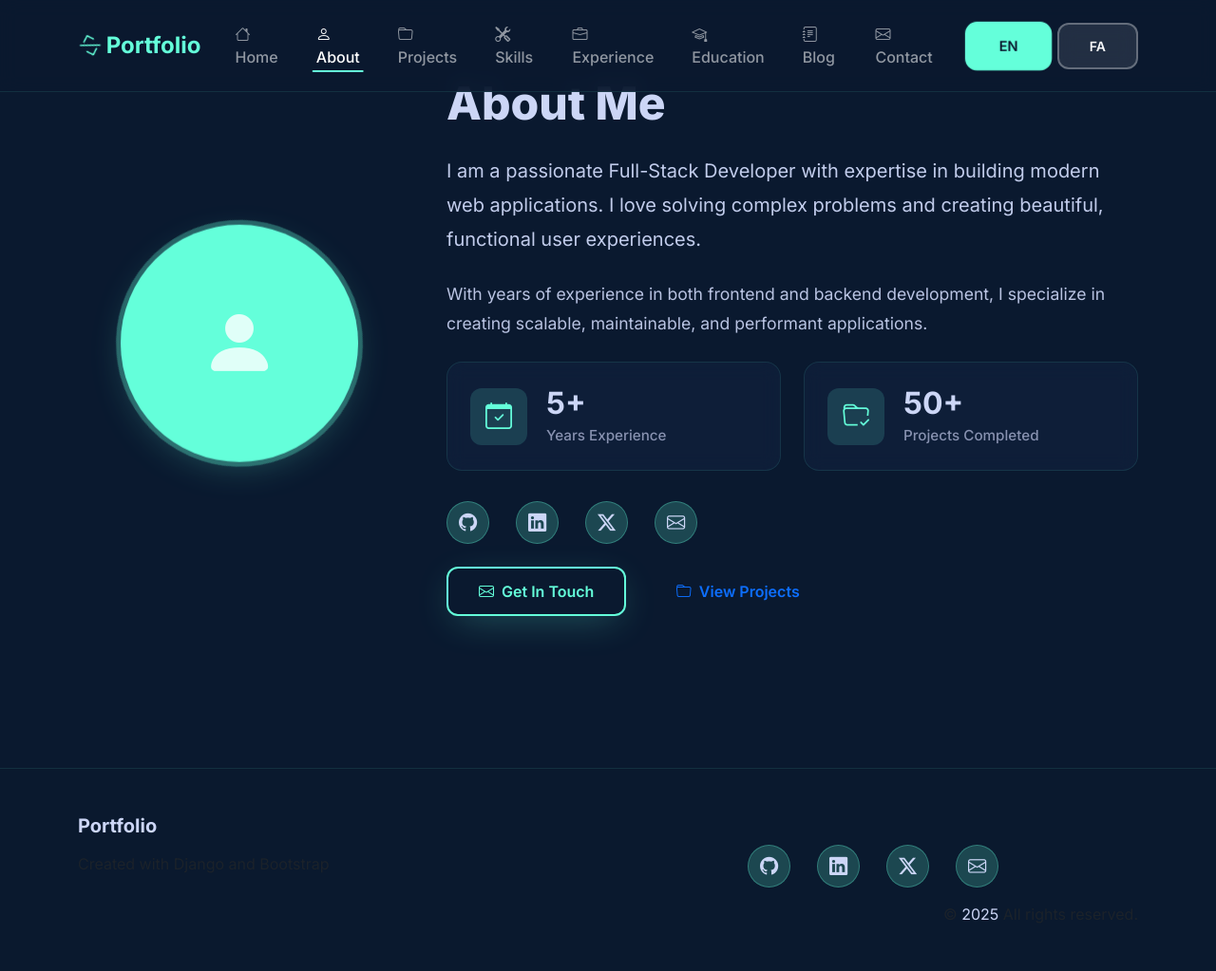
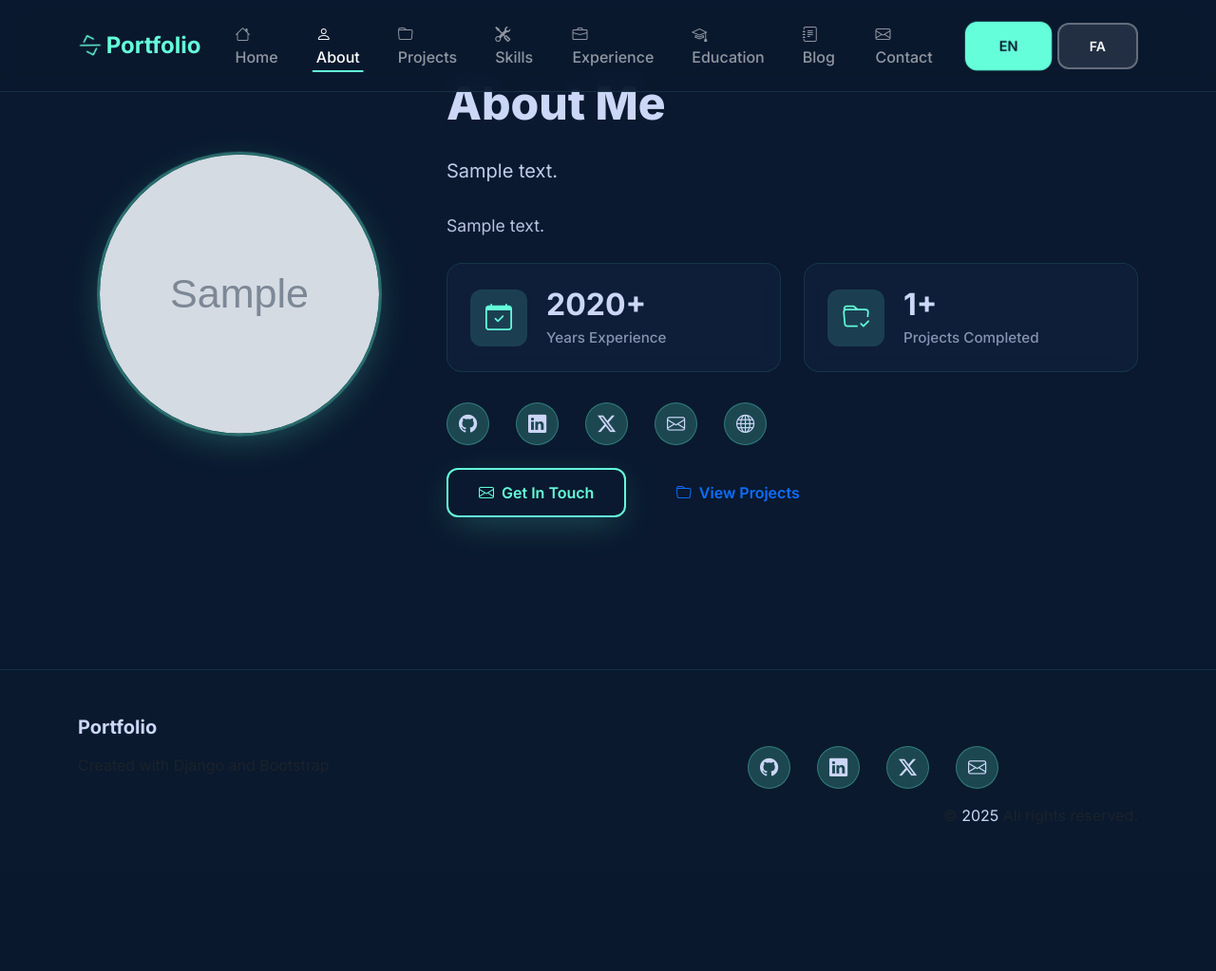
Before and after one commit to cloner7575/protfolio, a Django app: page /about/ in a window 1280 px wide; the page is wider, and only the part inside the window is pictured. Shown: that part at 95% size. After the commit the page ends 868 px from the top of that part, so only its background shows below. Run offline with Django 5.2, Linux system fonts and the light colour scheme; data comes from the database, SQL or seed files in the repository; tables that the repository leaves empty hold one stand-in row (values such as "Sample post"); grey boxes marked "Sample" are stand-in pictures.

Commit message:
profile changed

```diff
--- a/portfolio/models.py
+++ b/portfolio/models.py
@@ -157,3 +157,70 @@ class Contact(models.Model):
 
     def __str__(self):
         return f"{self.name} - {self.subject}"
+
+
+class Profile(models.Model):
+    """Profile information for the portfolio owner"""
+    name_en = models.CharField(max_length=200, verbose_name=_('Name (English)'))
+    name_fa = models.CharField(max_length=200, blank=True, verbose_name=_('Name (Persian)'))
+    profile_image = models.ImageField(upload_to='profile/', blank=True, null=True, verbose_name=_('Profile Image'))
+    title_en = models.CharField(max_length=200, default='Web Developer & Creative Problem Solver', verbose_name=_('Title (English)'))
+    title_fa = models.CharField(max_length=200, blank=True, verbose_name=_('Title (Persian)'))
+    bio_short_en = models.TextField(blank=True, verbose_name=_('Short Bio (English)'),
+                                     help_text=_('Brief introduction for hero section'))
+    bio_short_fa = models.TextField(blank=True, verbose_name=_('Short Bio (Persian)'))
+    bio_long_en = models.TextField(blank=True, verbose_name=_('Long Bio (English)'),
+                                   help_text=_('Detailed description for about page'))
+    bio_long_fa = models.TextField(blank=True, verbose_name=_('Long Bio (Persian)'))
+    email = models.EmailField(blank=True, verbose_name=_('Email'))
+    phone = models.CharField(max_length=20, blank=True, verbose_name=_('Phone'))
+    location = models.CharField(max_length=200, blank=True, verbose_name=_('Location'))
+
+    # Social Links
+    github_url = models.URLField(blank=True, verbose_name=_('GitHub URL'))
+    linkedin_url = models.URLField(blank=True, verbose_name=_('LinkedIn URL'))
+    twitter_url = models.URLField(blank=True, verbose_name=_('Twitter/X URL'))
+    website_url = models.URLField(blank=True, verbose_name=_('Website URL'))
+
+    # Statistics
+    years_experience = models.IntegerField(default=0, verbose_name=_('Years of Experience'))
+    projects_completed = models.IntegerField(default=0, verbose_name=_('Projects Completed'))
+
+    updated_at = models.DateTimeField(auto_now=True, verbose_name=_('Updated At'))
+
+    class Meta:
+        verbose_name = _('Profile')
+        verbose_name_plural = _('Profile')
+
+    def __str__(self):
+        return self.name_en
+
+    def get_name(self, language=None):
+        from django.utils.translation import get_language
+        if language is None:
+            language = get_language()
+        return self.name_fa if language == 'fa' and self.name_fa else self.name_en
+
+    def get_title(self, language=None):
+        from django.utils.translation import get_language
+        if language is None:
+            language = get_language()
+        return self.title_fa if language == 'fa' and self.title_fa else self.title_en
+
+    def get_bio_short(self, language=None):
+        from django.utils.translation import get_language
+        if language is None:
+            language = get_language()
+        return self.bio_short_fa if language == 'fa' and self.bio_short_fa else self.bio_short_en
+
+    def get_bio_long(self, language=None):
+        from django.utils.translation import get_language
+        if language is None:
+            language = get_language()
+        return self.bio_long_fa if language == 'fa' and self.bio_long_fa else self.bio_long_en
+
+    @classmethod
+    def get_profile(cls):
+        """Get the profile instance (singleton pattern)"""
+        profile, created = cls.objects.get_or_create(pk=1)
+        return profile
--- a/portfolio/templates/portfolio/about.html
+++ b/portfolio/templates/portfolio/about.html
@@ -9,19 +9,27 @@
         <div class="row align-items-center g-5">
             <div class="col-md-4 text-center" data-aos="fade-right">
                 <div class="profile-pic">
+                    {% if profile.profile_image %}
+                    <img src="{{ profile.profile_image.url }}" alt="{{ profile.get_name }}" class="profile-image">
+                    {% else %}
                     <div class="d-flex align-items-center justify-content-center h-100">
                         <i class="bi bi-person-fill" style="font-size: 5rem; color: rgba(255,255,255,0.8);"></i>
                     </div>
+                    {% endif %}
                 </div>
             </div>
             <div class="col-md-8" data-aos="fade-left">
                 <h2 class="section-title text-start mb-4">{% trans 'About Me' %}</h2>
+                {% if profile.bio_short_en or profile.bio_short_fa %}
                 <p class="about-lead mb-4">
-                    {% trans 'I am a passionate Full-Stack Developer with expertise in building modern web applications. I love solving complex problems and creating beautiful, functional user experiences.' %}
+                    {{ profile.get_bio_short }}
                 </p>
+                {% endif %}
+                {% if profile.bio_long_en or profile.bio_long_fa %}
                 <p class="about-text mb-4">
-                    {% trans 'With years of experience in both frontend and backend development, I specialize in creating scalable, maintainable, and performant applications.' %}
+                    {{ profile.get_bio_long }}
                 </p>
+                {% endif %}
 
                 <div class="row g-4 mb-4">
                     <div class="col-md-6">
@@ -30,7 +38,7 @@
                                 <i class="bi bi-calendar-check"></i>
                             </div>
                             <div class="about-stat-content">
-                                <div class="about-stat-number">{% trans '5+' %}</div>
+                                <div class="about-stat-number">{{ profile.years_experience }}+</div>
                                 <div class="about-stat-label">{% trans 'Years Experience' %}</div>
                             </div>
                         </div>
@@ -41,7 +49,7 @@
                                 <i class="bi bi-folder-check"></i>
                             </div>
                             <div class="about-stat-content">
-                                <div class="about-stat-number">{% trans '50+' %}</div>
+                                <div class="about-stat-number">{{ profile.projects_completed }}+</div>
                                 <div class="about-stat-label">{% trans 'Projects Completed' %}</div>
                             </div>
                         </div>
@@ -49,18 +57,31 @@
                 </div>
 
                 <div class="social-links justify-content-start">
-                    <a href="#" class="social-link" aria-label="{% trans 'GitHub' %}">
+                    {% if profile.github_url %}
+                    <a href="{{ profile.github_url }}" target="_blank" class="social-link" aria-label="{% trans 'GitHub' %}">
                         <i class="bi bi-github"></i>
                     </a>
-                    <a href="#" class="social-link" aria-label="{% trans 'LinkedIn' %}">
+                    {% endif %}
+                    {% if profile.linkedin_url %}
+                    <a href="{{ profile.linkedin_url }}" target="_blank" class="social-link" aria-label="{% trans 'LinkedIn' %}">
                         <i class="bi bi-linkedin"></i>
                     </a>
-                    <a href="#" class="social-link" aria-label="{% trans 'Twitter' %}">
+                    {% endif %}
+                    {% if profile.twitter_url %}
+                    <a href="{{ profile.twitter_url }}" target="_blank" class="social-link" aria-label="{% trans 'Twitter' %}">
                         <i class="bi bi-twitter-x"></i>
                     </a>
-                    <a href="#" class="social-link" aria-label="{% trans 'Email' %}">
+                    {% endif %}
+                    {% if profile.email %}
+                    <a href="mailto:{{ profile.email }}" class="social-link" aria-label="{% trans 'Email' %}">
                         <i class="bi bi-envelope"></i>
                     </a>
+                    {% endif %}
+                    {% if profile.website_url %}
+                    <a href="{{ profile.website_url }}" target="_blank" class="social-link" aria-label="{% trans 'Website' %}">
+                        <i class="bi bi-globe"></i>
+                    </a>
+                    {% endif %}
                 </div>
 
                 <div class="mt-4">
@@ -150,7 +171,23 @@
 /* Profile Pic Enhancement */
 .profile-pic {
     position: relative;
-    overflow: visible;
+    overflow: hidden;
+    border-radius: 50%;
+    width: 300px;
+    height: 300px;
+    margin: 0 auto;
+    background: rgba(100, 255, 218, 0.1);
+    border: 3px solid rgba(100, 255, 218, 0.3);
+    display: flex;
+    align-items: center;
+    justify-content: center;
+}
+
+.profile-image {
+    width: 100%;
+    height: 100%;
+    object-fit: cover;
+    border-radius: 50%;
 }
 
 .profile-pic i {
@@ -159,6 +196,11 @@
 
 .profile-pic:hover i {
     transform: scale(1.1);
+}
+
+.profile-pic:hover {
+    border-color: var(--primary);
+    box-shadow: 0 0 30px rgba(100, 255, 218, 0.3);
 }
 
 /* Social Links Enhancement */
--- a/portfolio/templates/portfolio/home.html
+++ b/portfolio/templates/portfolio/home.html
@@ -10,8 +10,8 @@
 <section class="hero-section">
     <div class="container">
         <div class="hero-content" data-aos="fade-up">
-            <h1 class="hero-title">{% trans 'Hi, I am' %} <span class="gradient-text">{{ name }}</span></h1>
-            <p class="hero-subtitle">{% trans 'Web Developer & Creative Problem Solver' %}</p>
+            <h1 class="hero-title">{% trans 'Hi, I am' %} <span class="gradient-text">{{ profile.get_name }}</span></h1>
+            <p class="hero-subtitle">{{ profile.get_title }}</p>
             <div class="hero-buttons">
                 <a href="{% url 'projects' %}" class="btn btn-primary btn-lg">
                     <i class="bi bi-folder me-2"></i>{% trans 'View Projects' %}
--- a/portfolio/views.py
+++ b/portfolio/views.py
@@ -4,7 +4,7 @@ from django.core.mail import send_mail
 from django.conf import settings
 from django.utils.translation import get_language
 from django.utils.translation import gettext_lazy as _
-from .models import Skill, Experience, Education, Project, Contact
+from .models import Skill, Experience, Education, Project, Contact, Profile
 from .forms import ContactForm
 from blog.models import BlogPost
 
@@ -15,16 +15,14 @@ def home(request):
     featured_projects = Project.objects.filter(featured=True)[:3]
     latest_projects = Project.objects.all()[:6]
     latest_posts = BlogPost.objects.filter(published=True)[:3]
-
-    # Name based on language
-    name = "Mohammad Reza Zare" if language == 'en' else "محمد رضا زارع"
+    profile = Profile.get_profile()
 
     context = {
         'featured_projects': featured_projects,
         'latest_projects': latest_projects,
         'latest_posts': latest_posts,
         'language': language,
-        'name': name,
+        'profile': profile,
     }
     return render(request, 'portfolio/home.html', context)
 
@@ -39,9 +37,12 @@ def about(request):
             skills_by_category[skill.category] = []
         skills_by_category[skill.category].append(skill)
 
+    profile = Profile.get_profile()
+
     context = {
         'skills_by_category': skills_by_category,
         'language': language,
+        'profile': profile,
     }
     return render(request, 'portfolio/about.html', context)
 
```
Also changed, not shown: portfolio/admin.py (+36 -1 lines), portfolio/migrations/0002_profile.py (added).
